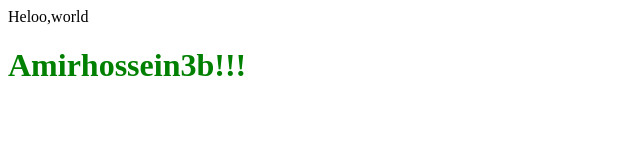
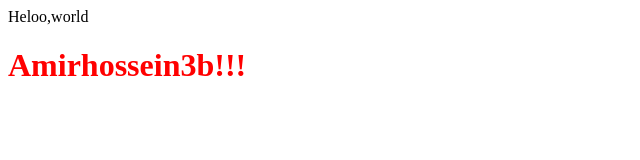
Before and after one commit to AmirhosseinBaghbanbashi/Cs50xiran2, a plain HTML site: page index.html in a window 1280 px wide. Shown: the whole page, without its empty margins (0-640 px from the left). Drawn offline with Linux system fonts and the light colour scheme.

Commit message:
Update index.html

```diff
--- a/index.html
+++ b/index.html
@@ -9,7 +9,7 @@
 <!-- this is body -->
 <body>
     Heloo,world
-    <h1 style="color:green;">Amirhossein3b!!!</h1>
+    <h1 style="color:red;">Amirhossein3b!!!</h1>
 
 </body>
 </html>
```
